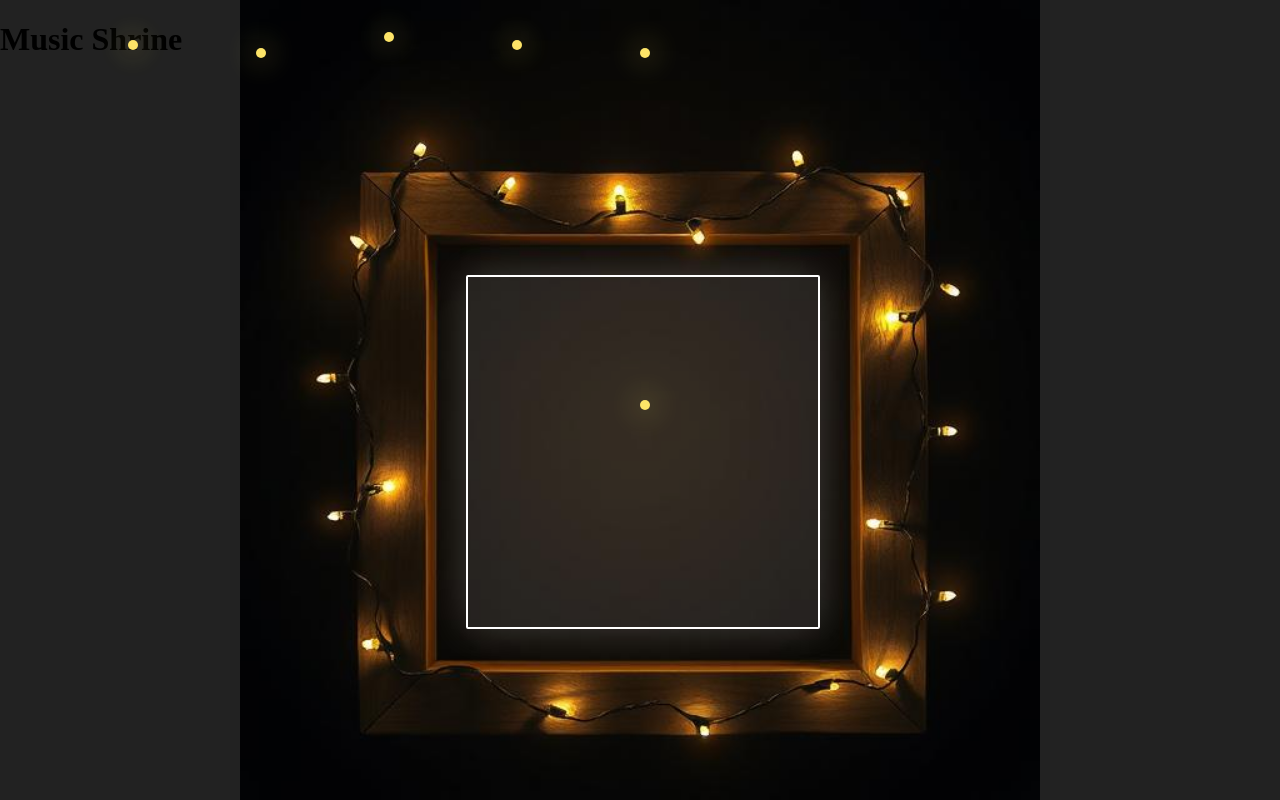
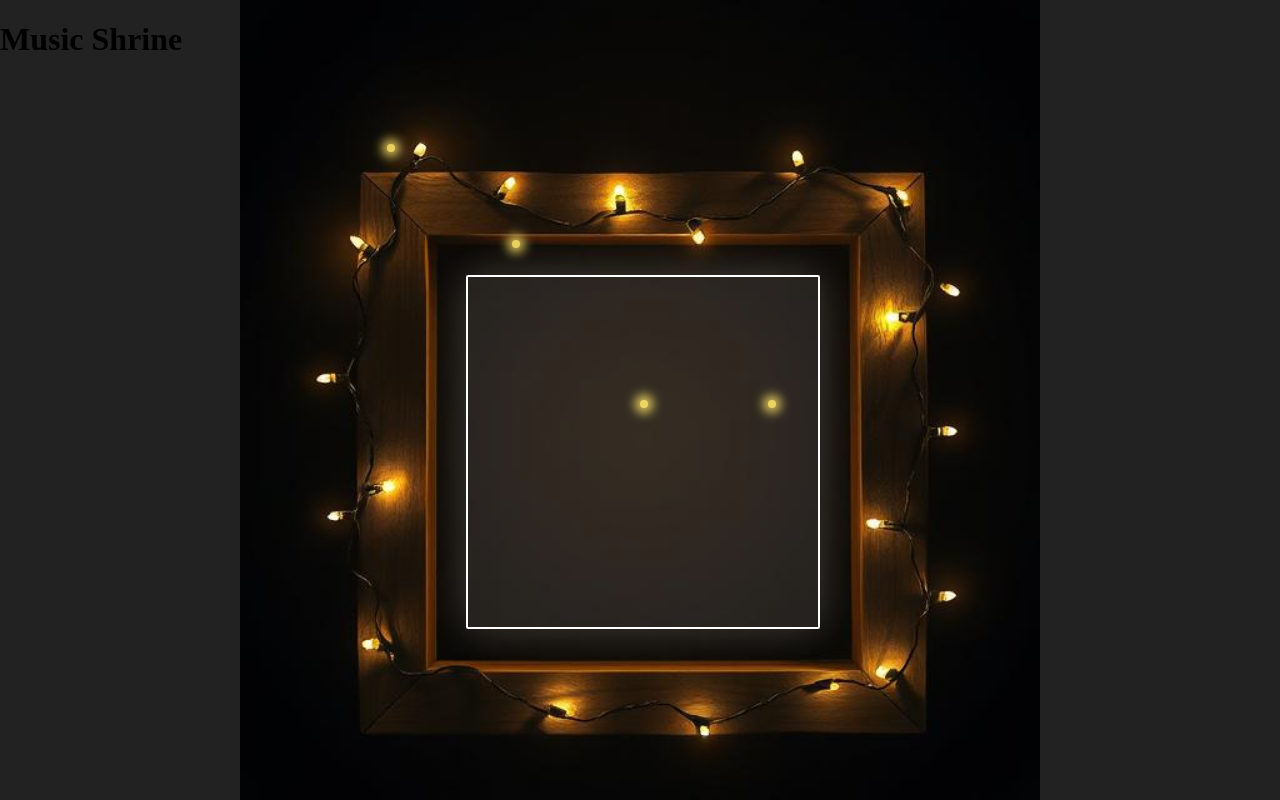
Before and after one commit to jaimewongly/music-shrine, a plain HTML site: page index.html in a window 1280 px wide. Drawn offline with Linux system fonts and the light colour scheme.

Commit message:
Adjusted  glow effect

```diff
--- a/script.js
+++ b/script.js
@@ -1,27 +1,28 @@
 // make glow stronger
 
 // make the glows randomly timed for each bulb
-
 const lightPositions = [
-  [10, 5],
-  [20, 6],
-  [30, 4],
-  [40, 5],
-  [50, 6],
+  [18, 30.2],
+  [30, 40],
+  [50, 60],
+  // ...more positions
 ];
 
-const container = document.querySelector(".light-overlay");
-
-lightPositions.forEach(([x, y]) => {
+lightPositions.forEach(([top, left]) => {
   const bulb = document.createElement("span");
   bulb.classList.add("bulb");
+  bulb.classList.add("yellow");
 
-  const colors = ["red", "yellow", "green", "blue", "pink"];
-  bulb.classList.add(colors[1]);
+  // Random animation delay and duration
+  //const delay = Math.random() * 3; // delay between 0-3 seconds
+  const delay = 0;
+  //const duration = 2 + Math.random() * 2; // duration between 1-3 seconds
+  const duration = 3;
 
-  bulb.style.position = "absolute";
-  bulb.style.left = `${x}%`;
-  bulb.style.top = `${y}%`;
+  bulb.style.top = `${top}%`;
+  bulb.style.left = `${left}%`;
+  bulb.style.animationDelay = `${delay}s`;
+  bulb.style.animationDuration = `${duration}s`;
 
-  container.appendChild(bulb);
+  document.body.appendChild(bulb);
 });
--- a/styles.css
+++ b/styles.css
@@ -41,11 +41,15 @@ body {
 }
 
 .bulb {
-  width: 10px;
-  height: 10px;
+  width: 8px;
+  height: 8px;
   border-radius: 50%;
-  box-shadow: 0 0 10px currentColor;
-  animation: glow 1.5s infinite alternate;
+  position: absolute;
+  /* box-shadow: 0 0 10px currentColor; */
+  /* animation: glow 1.5s infinite alternate; */
+  animation: twinkle 2s ease-in-out infinite;
+  box-shadow: 0 0 6px 2px rgba(255, 255, 0, 0.3),
+    0 0 12px 4px rgba(255, 255, 0, 0.2), 0 0 24px 8px rgba(255, 255, 0, 0.1);
 }
 
 .red {
@@ -84,3 +88,18 @@ body {
     box-shadow: 0 0 30px currentColor;
   }
 }
+
+@keyframes twinkle {
+  0% {
+    opacity: 0.6;
+    box-shadow: 0 0 4px 1px currentColor;
+  }
+  50% {
+    opacity: 1;
+    box-shadow: 0 0 12px 6px currentColor;
+  }
+  100% {
+    opacity: 0.6;
+    box-shadow: 0 0 4px 1px currentColor;
+  }
+}
```
